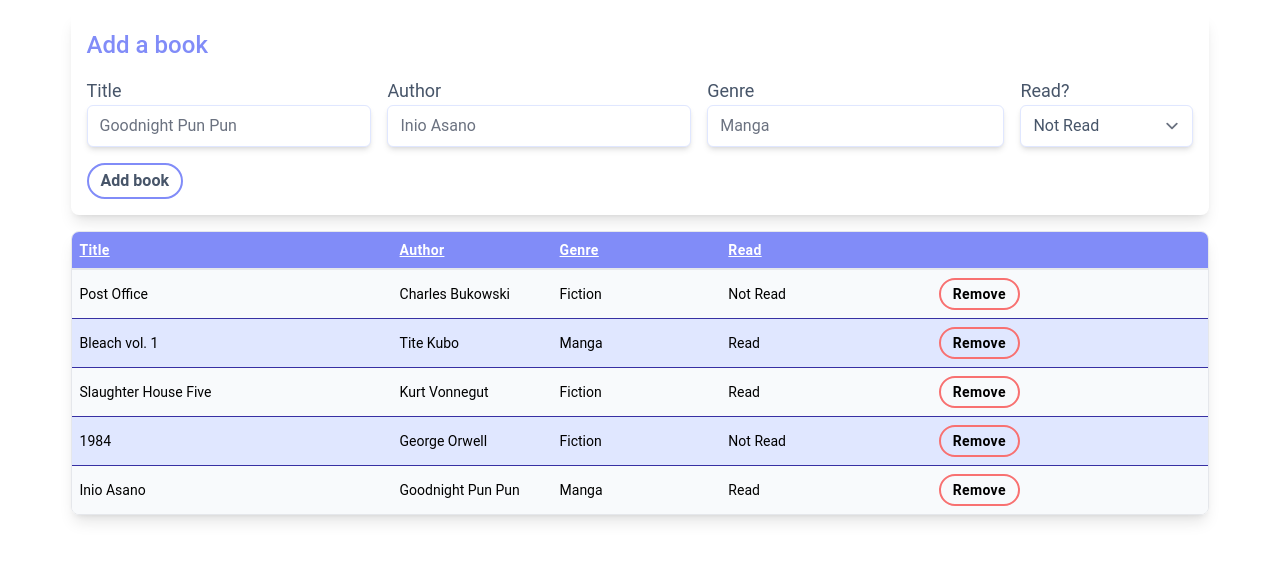
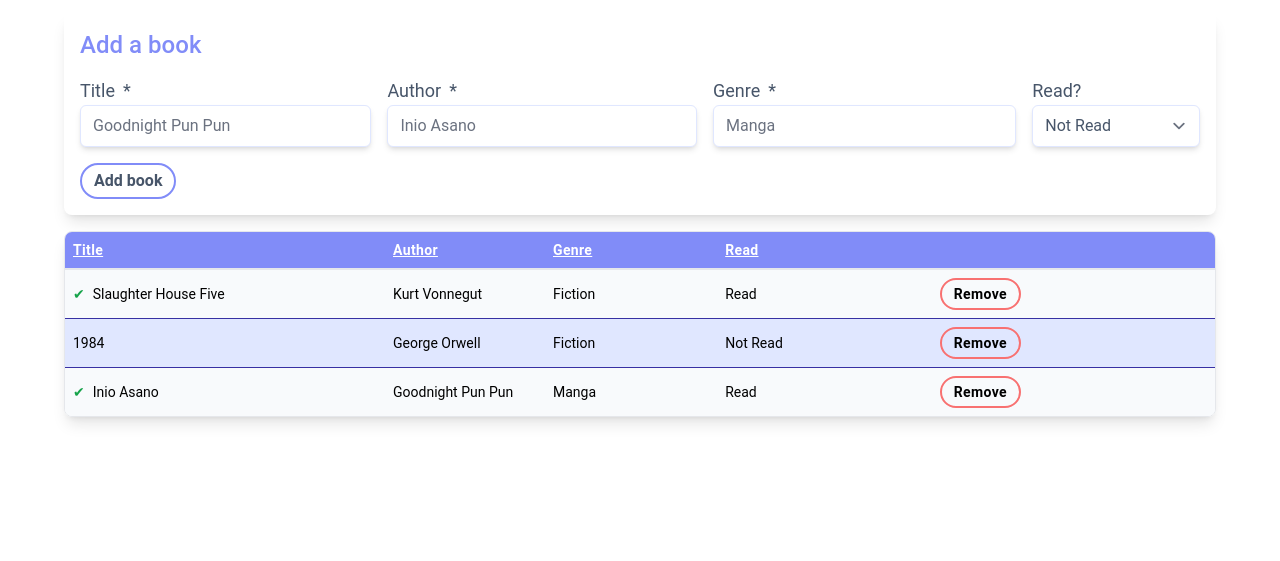
Before and after one commit to luinrandir/odin-library, a website built with Vite: page index.html in a window 1280 px wide. Shown: the part 275-836 px from the top of the page. After the commit the page ends 800 px from the top, so only its background shows below. Built offline with nearby package versions, Linux system fonts and the light colour scheme.

Commit message:
Finished form input functionality

```diff
--- a/index.html
+++ b/index.html
@@ -76,50 +76,61 @@
         </p>
       </div>
       <div>
-        <form class="grid gap-4 rounded-lg p-4 shadow-lg dark:bg-slate-900">
+        <form id="book-entry" class="grid gap-4 rounded-lg p-4 shadow-lg dark:bg-slate-900">
           <section>
             <h3 class="text-2xl font-medium text-indigo-400">Add a book</h3>
           </section>
           <section class="grid gap-4 lg:flex lg:items-center lg:gap-4">
             <div>
-              <label class="text-lg" for="title">Title</label>
+              <label class="text-lg" for="title"
+                >Title<span class="pl-2" aria-label="required">*</span></label
+              >
               <input
-                class="w-full rounded-md border border-indigo-100 shadow-md focus:border-indigo-200 focus:ring focus:ring-indigo-200"
+                class="w-full rounded-md border border-indigo-100 text-slate-600 shadow-md focus:border-indigo-200 focus:ring focus:ring-indigo-200"
                 type="text"
                 name="title"
                 placeholder="Goodnight Pun Pun"
                 id="title"
+                required
               />
             </div>
             <div>
-              <label class="text-lg" for="author">Author</label>
+              <label class="text-lg" for="author"
+                >Author<span class="pl-2" aria-label="required">*</span></label
+              >
               <input
-                class="w-full rounded-md border border-indigo-100 shadow-md focus:border-indigo-200 focus:ring focus:ring-indigo-200"
+                class="w-full rounded-md border border-indigo-100 text-slate-600 shadow-md focus:border-indigo-200 focus:ring focus:ring-indigo-200"
                 type="text"
                 name="author"
                 placeholder="Inio Asano"
                 id="author"
+                required
               />
             </div>
             <div>
-              <label class="text-lg" for="genre">Genre</label>
+              <label class="text-lg" for="genre"
+                >Genre<span class="pl-2" aria-label="required">*</span></label
+              >
               <input
-                class="w-full rounded-md border border-indigo-100 shadow-md focus:border-indigo-200 focus:ring focus:ring-indigo-200"
+                class="w-full rounded-md border border-indigo-100 text-slate-600 shadow-md focus:border-indigo-200 focus:ring focus:ring-indigo-200"
                 type="text"
                 name="genre"
                 placeholder="Manga"
                 id="genre"
+                required
               />
             </div>
             <div>
-              <label class="text-lg" for="read">Read?</label>
+              <label class="text-lg" for="read"
+                >Read?</span></label
+              >
               <select
                 id="read"
                 name="read"
-                class="w-full rounded-md border border-indigo-100 shadow-md focus:border-indigo-200 focus:ring focus:ring-indigo-200"
+                class="w-full rounded-md border border-indigo-100 text-slate-600 shadow-md focus:border-indigo-200 focus:ring focus:ring-indigo-200"
               >
-                <option value="true">Read</option>
-                <option value="false" selected>Not Read</option>
+                <option value="Read">Read</option>
+                <option value="Not Read" selected>Not Read</option>
               </select>
             </div>
           </section>
--- a/src/library.ts
+++ b/src/library.ts
@@ -52,7 +52,9 @@ export class Library {
     newRow.classList.add(...rowStyling);
     newRow.id = key;
     newRow.innerHTML = `
-      <td class="${cellStyling.join(" ")}">${book.title}</td>
+      <td class="${
+        book.read && "before:content-['✔'] before:pr-2 before:text-green-600"
+      } ${cellStyling.join(" ")}">${book.title}</td>
       <td class="${cellStyling.join(" ")}">${book.author}</td>
       <td class="${cellStyling.join(" ")}">${book.genre}</td>
       <td class="${cellStyling.join(" ")}">${
--- a/src/main.ts
+++ b/src/main.ts
@@ -1,5 +1,11 @@
 import { setupModal, toggleBurger } from "./modal";
 import { Library } from "./library";
+
+const formInput = document.querySelector<HTMLFormElement>("#book-entry");
+const bookTitle = document.querySelector<HTMLInputElement>("#title")!;
+const bookAuthor = document.querySelector<HTMLInputElement>("#author")!;
+const bookGenre = document.querySelector<HTMLInputElement>("#genre")!;
+const bookRead = document.querySelector<HTMLInputElement>("#read")!;
 
 setupModal(
   document.querySelector<HTMLButtonElement>("#about-btn"),
@@ -30,9 +36,14 @@ toggleBurger(
 );
 
 let list = new Library(document.querySelector<HTMLTableElement>("#list")!);
-list.addBook("Bleach vol. 1", "Tite Kubo", "Manga", true);
-list.addBook("Post Office", "Charles Bukowski", "Fiction", false);
 
-function deleteBook() {
-  console.log("Working");
-}
+formInput?.addEventListener("submit", (e) => {
+  e.preventDefault();
+  list.addBook(
+    bookTitle.value,
+    bookAuthor.value,
+    bookGenre.value,
+    bookRead.value === "Read" ? true : false
+  );
+  formInput.reset();
+});
```
